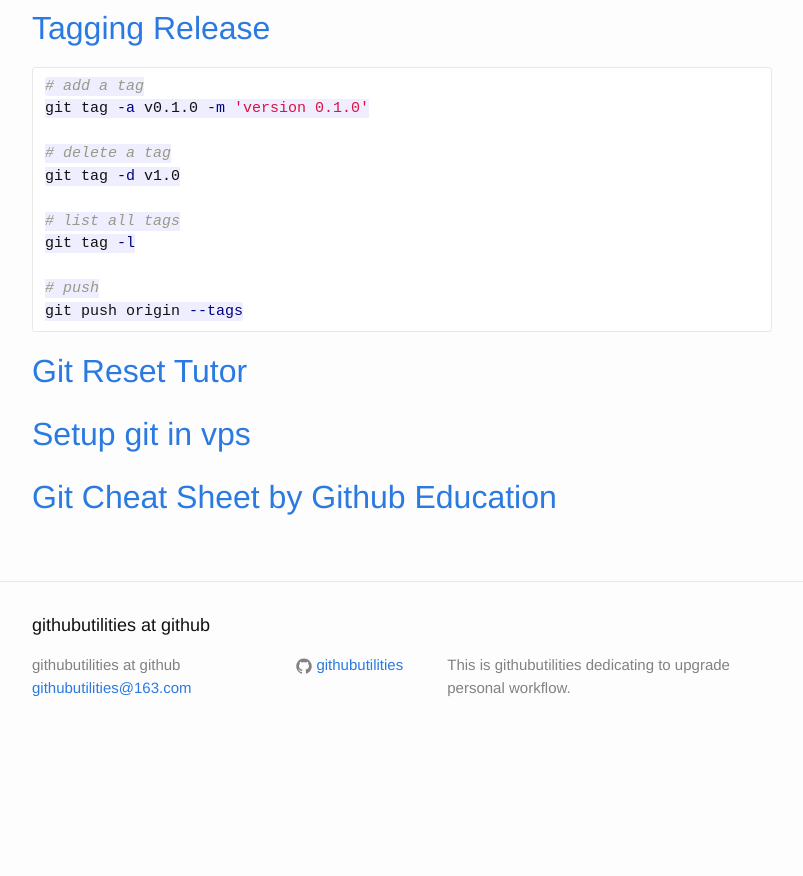
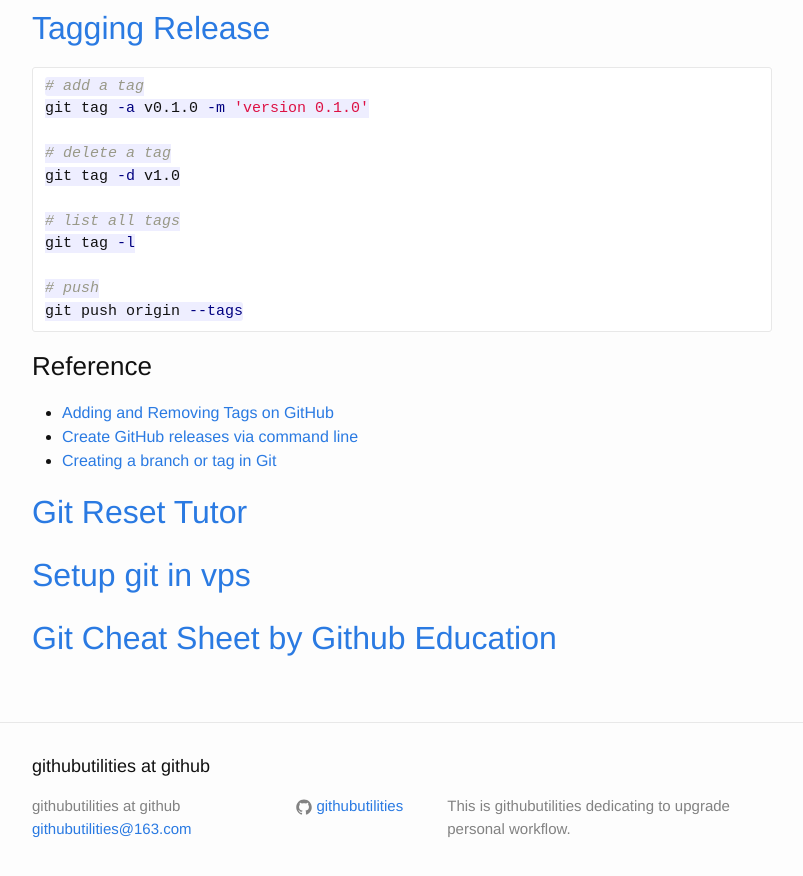
Before and after one commit to githubutilities/githubutilities.github.io, a Jekyll site: the page built from _posts/2015-01-22-personal-git-command-cheat-sheet.markdown, in a window 1280 px wide and 900 px high, scrolled down 3888 px. Shown: the top 876 px of the window, without its empty margins (238-1041 px from the left). Built offline with Jekyll 4.4.1, drawn with Linux system fonts in a browser that asks for light colours; Markdown is read by kramdown in place of the engine named in the settings; before the commit the page ends 4647 px from its top, so only the background shows below that.

Commit message:
add git tag reference

````diff
--- a/_posts/2015-01-22-personal-git-command-cheat-sheet.markdown
+++ b/_posts/2015-01-22-personal-git-command-cheat-sheet.markdown
@@ -198,6 +198,11 @@
 git push origin --tags
 ```
 
+### Reference
+
+* [Adding and Removing Tags on GitHub](http://wptheming.com/2011/04/add-remove-github-tags/)
+* [Create GitHub releases via command line](http://www.barrykooij.com/create-github-releases-via-command-line/)
+* [Creating a branch or tag in Git](https://www.drupal.org/node/1066342)
 
 ## [Git Reset Tutor](https://www.atlassian.com/zh/git/tutorial/undoing-changes#!reset)
 ## [Setup git in vps]({% post_url 2015-01-21-git-server-on-vps %})
````
